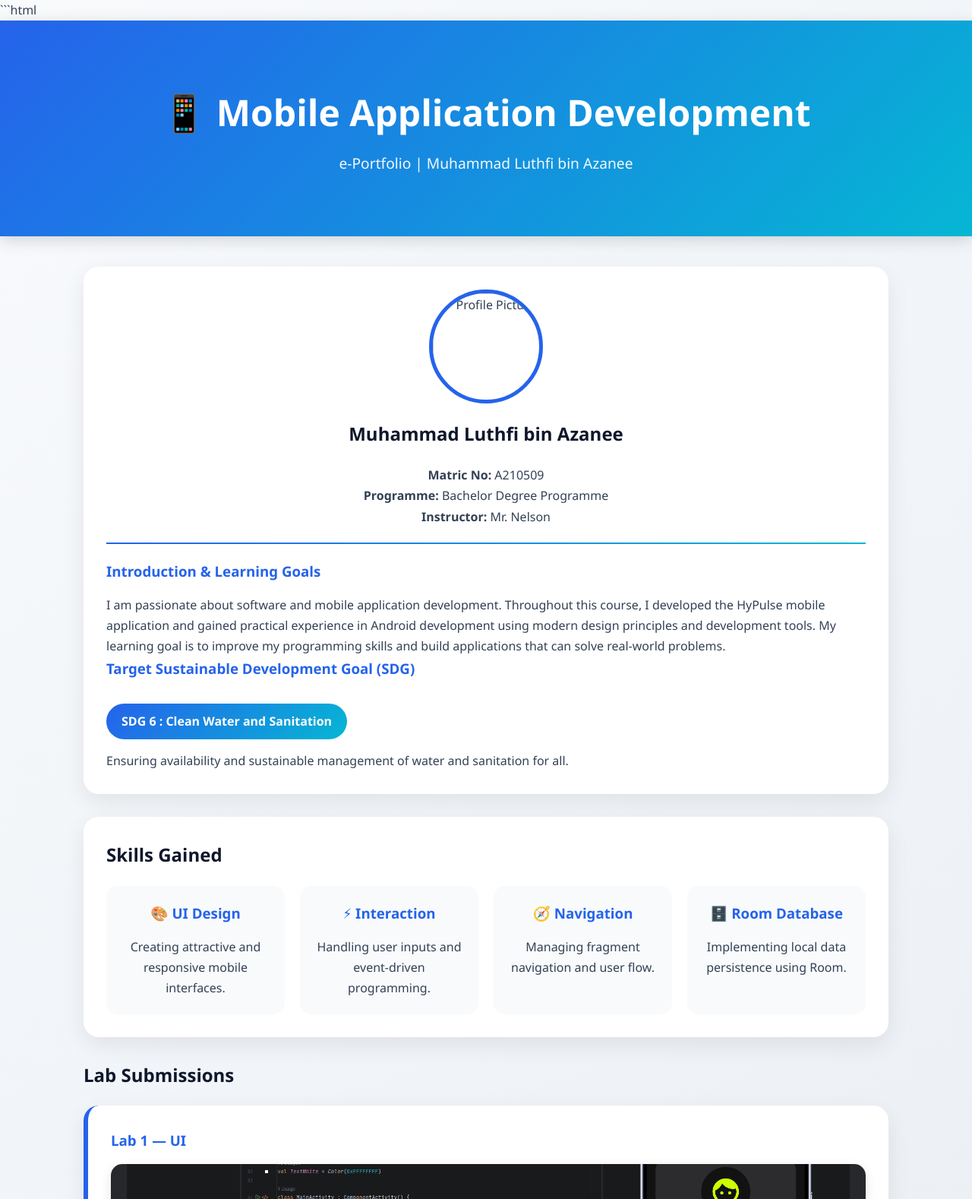
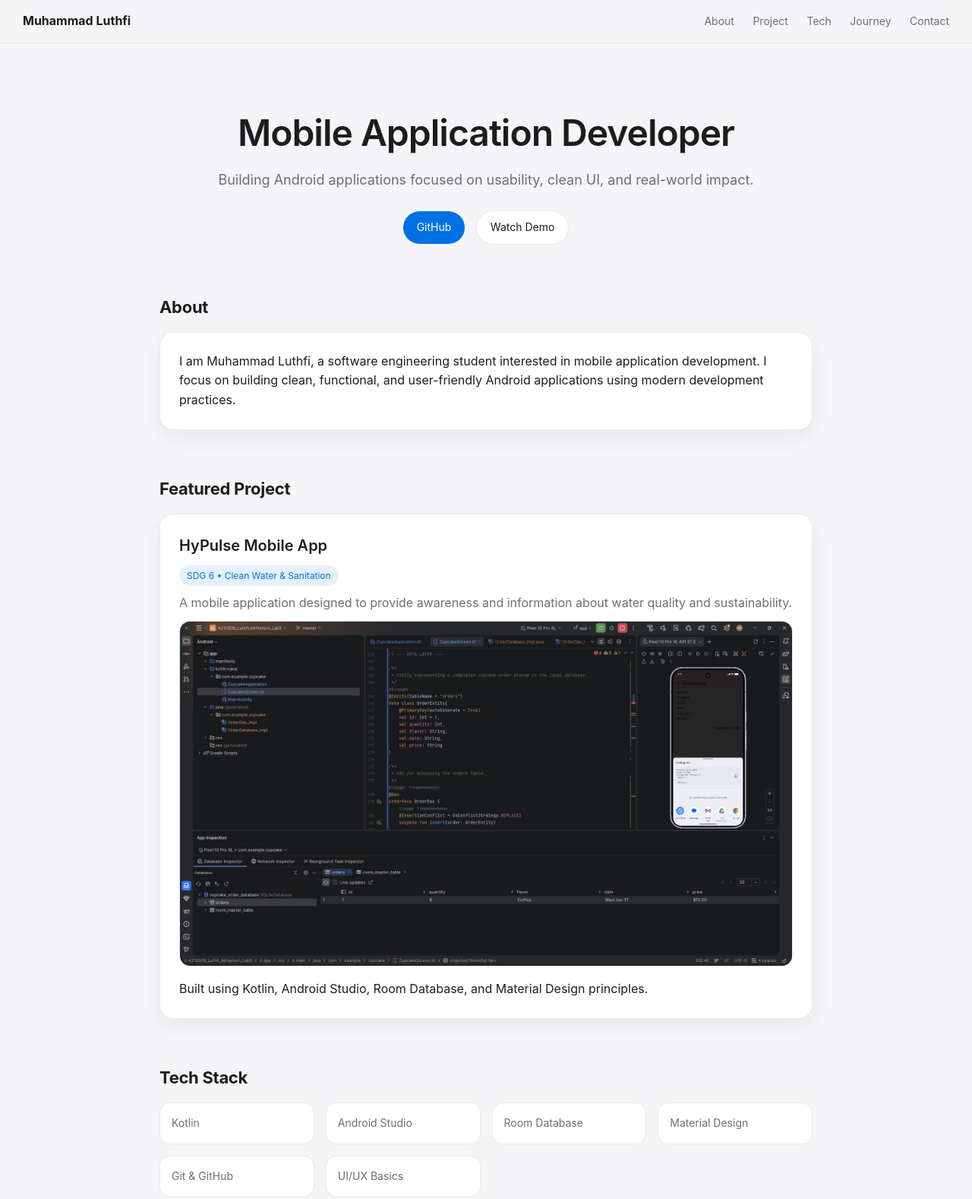
Before and after one commit to mhmmdluth/eportfolio, a plain HTML site: page index.html in a window 1280 px wide. Shown: the top 1578 px of the page at 76% size. Drawn offline with Linux system fonts and the light colour scheme.

Commit message:
Update index.html

````diff
--- a/index.html
+++ b/index.html
@@ -1,12 +1,21 @@
-```html
 <!DOCTYPE html>
 <html lang="en">
 <head>
 <meta charset="UTF-8">
 <meta name="viewport" content="width=device-width, initial-scale=1.0">
-    <title>Muhammad Luthfi | e-Portfolio</title>
+<title>Muhammad Luthfi | Developer Portfolio</title>
 
 <style>
+:root{
+    --bg:#f5f5f7;
+    --card:#ffffff;
+    --text:#1d1d1f;
+    --muted:#6e6e73;
+    --accent:#0071e3;
+    --accent2:#00c7be;
+    --border:rgba(0,0,0,0.08);
+    --shadow:0 10px 30px rgba(0,0,0,0.06);
+}
 
 *{
     margin:0;
@@ -14,403 +23,289 @@
     box-sizing:border-box;
 }
 
-        :root{
-            --primary:#2563eb;
-            --secondary:#0f172a;
-            --accent:#06b6d4;
-            --bg:#f8fafc;
-            --card:#ffffff;
-            --text:#334155;
+body{
+    font-family: -apple-system, BlinkMacSystemFont, "Segoe UI", Roboto, Helvetica, Arial;
+    background:var(--bg);
+    color:var(--text);
+    line-height:1.6;
 }
 
-        body{
-            font-family:'Segoe UI',Tahoma,Geneva,Verdana,sans-serif;
-            background:linear-gradient(135deg,#f8fafc,#e2e8f0);
-            color:var(--text);
-            line-height:1.7;
+/* NAV */
+nav{
+    position:sticky;
+    top:0;
+    backdrop-filter: blur(20px);
+    background:rgba(245,245,247,0.7);
+    border-bottom:1px solid var(--border);
+    display:flex;
+    justify-content:space-between;
+    padding:15px 30px;
+    z-index:1000;
 }
 
-        /* Hero */
-
-        header{
-            background:linear-gradient(135deg,#2563eb,#06b6d4);
-            color:white;
-            text-align:center;
-            padding:80px 20px;
-            box-shadow:0 5px 20px rgba(0,0,0,.15);
+nav a{
+    text-decoration:none;
+    color:var(--muted);
+    margin-left:20px;
+    font-size:14px;
+    transition:0.2s;
 }
 
-        header h1{
-            font-size:3rem;
-            margin-bottom:10px;
+nav a:hover{
+    color:var(--accent);
 }
 
-        header p{
-            font-size:1.2rem;
-            opacity:.95;
+/* HERO */
+.hero{
+    max-width:900px;
+    margin:80px auto 40px;
+    text-align:center;
+    padding:0 20px;
 }
 
-        .container{
-            max-width:1100px;
-            margin:auto;
-            padding:40px 20px;
+.hero h1{
+    font-size:48px;
+    font-weight:600;
+    letter-spacing:-1px;
 }
 
-        /* Cards */
-
-        .profile-card,
-        .skill-card,
-        .lab-card{
-            background:white;
-            border-radius:20px;
-            padding:30px;
-            margin-bottom:30px;
-            box-shadow:0 10px 30px rgba(0,0,0,.08);
-            transition:.3s;
+.hero p{
+    font-size:18px;
+    color:var(--muted);
+    margin-top:10px;
 }
 
-        .profile-card:hover,
-        .skill-card:hover,
-        .lab-card:hover{
-            transform:translateY(-5px);
-            box-shadow:0 15px 35px rgba(0,0,0,.12);
-        }
-
-        h2{
-            color:var(--secondary);
-            margin-bottom:20px;
-        }
-
-        h3{
-            color:var(--primary);
-            margin-bottom:15px;
-        }
-
-        hr{
-            border:none;
-            height:2px;
-            background:linear-gradient(to right,#2563eb,#06b6d4);
-            margin:20px 0;
-        }
-
-        /* Profile */
-
-        .profile{
-            text-align:center;
-        }
-
-        .avatar{
-            width:150px;
-            height:150px;
-            border-radius:50%;
-            object-fit:cover;
-            border:5px solid var(--primary);
-            margin-bottom:20px;
-        }
-
-        .sdg-badge{
-            display:inline-block;
-            margin:15px 0;
-            padding:10px 20px;
-            background:linear-gradient(135deg,#2563eb,#06b6d4);
-            color:white;
-            border-radius:50px;
-            font-weight:bold;
-        }
-
-        /* Skills */
-
-        .grid{
-            display:grid;
-            grid-template-columns:repeat(auto-fit,minmax(220px,1fr));
-            gap:20px;
-        }
-
-        .skill-box{
-            background:#f8fafc;
-            padding:20px;
-            border-radius:15px;
-            text-align:center;
-        }
-
-        /* Lab Cards */
-
-        .lab-card{
-            border-left:6px solid var(--primary);
-        }
-
-        .screenshot{
-            width:100%;
-            height:250px;
-            object-fit:cover;
-            border-radius:15px;
-            margin-bottom:20px;
-            transition:.4s;
-            box-shadow:0 5px 15px rgba(0,0,0,.1);
-        }
-
-        .screenshot:hover{
-            transform:scale(1.02);
+/* BUTTONS */
+.buttons{
+    margin-top:20px;
 }
 
 .btn{
     display:inline-block;
-            margin-top:15px;
-            padding:12px 25px;
+    padding:10px 18px;
+    border-radius:999px;
+    font-size:14px;
     text-decoration:none;
-            color:white;
-            background:linear-gradient(135deg,#2563eb,#06b6d4);
-            border-radius:50px;
-            font-weight:bold;
-            transition:.3s;
+    margin:5px;
+    transition:0.2s;
 }
 
-        .btn:hover{
-            transform:translateY(-2px);
-            box-shadow:0 10px 20px rgba(37,99,235,.3);
+.btn-primary{
+    background:var(--accent);
+    color:white;
 }
 
+.btn-primary:hover{
+    background:#005bb5;
+}
+
+.btn-secondary{
+    border:1px solid var(--border);
+    color:var(--text);
+    background:white;
+}
+
+/* SECTION */
+section{
+    max-width:900px;
+    margin:60px auto;
+    padding:0 20px;
+}
+
+h2{
+    font-size:22px;
+    margin-bottom:15px;
+    letter-spacing:-0.3px;
+}
+
+/* CARD */
+.card{
+    background:var(--card);
+    border:1px solid var(--border);
+    border-radius:18px;
+    padding:25px;
+    box-shadow:var(--shadow);
+}
+
+/* PROJECT */
+.project-title{
+    font-size:20px;
+    font-weight:600;
+}
+
+.tag{
+    display:inline-block;
+    font-size:12px;
+    padding:4px 10px;
+    border-radius:999px;
+    margin-top:10px;
+    background:rgba(0,113,227,0.1);
+    color:var(--accent);
+}
+
+/* GRID */
+.grid{
+    display:grid;
+    grid-template-columns:repeat(auto-fit,minmax(200px,1fr));
+    gap:15px;
+}
+
+.skill{
+    padding:15px;
+    border-radius:14px;
+    border:1px solid var(--border);
+    background:white;
+    font-size:14px;
+    color:var(--muted);
+}
+
+/* JOURNEY */
+.timeline{
+    border-left:2px solid var(--border);
+    padding-left:20px;
+}
+
+.step{
+    margin-bottom:20px;
+}
+
+.step strong{
+    color:var(--text);
+}
+
+/* IMAGES */
+img{
+    width:100%;
+    border-radius:14px;
+    border:1px solid var(--border);
+    margin-top:10px;
+}
+
+/* FOOTER */
 footer{
     text-align:center;
-            padding:30px;
-            color:#64748b;
+    padding:40px;
+    color:var(--muted);
+    font-size:13px;
 }
+</style>
+</head>
 
-        @media(max-width:768px){
-
-            header h1{
-                font-size:2.2rem;
-            }
-
-            .avatar{
-                width:120px;
-                height:120px;
-            }
-
-        }
-
-    </style>
-
-</head>
 <body>
 
-<header>
+<nav>
+    <div><strong>Muhammad Luthfi</strong></div>
+    <div>
+        <a href="#about">About</a>
+        <a href="#project">Project</a>
+        <a href="#skills">Tech</a>
+        <a href="#journey">Journey</a>
+        <a href="#contact">Contact</a>
+    </div>
+</nav>
 
-    <h1>📱 Mobile Application Development</h1>
-    <p>e-Portfolio | Muhammad Luthfi bin Azanee</p>
+<!-- HERO -->
+<div class="hero">
+    <h1>Mobile Application Developer</h1>
+    <p>Building Android applications focused on usability, clean UI, and real-world impact.</p>
 
-</header>
+    <div class="buttons">
+        <a class="btn btn-primary" href="https://github.com/">GitHub</a>
+        <a class="btn btn-secondary" href="https://youtu.be/">Watch Demo</a>
+    </div>
+</div>
 
-<div class="container">
+<!-- ABOUT -->
+<section id="about">
+    <h2>About</h2>
+    <div class="card">
+        I am Muhammad Luthfi, a software engineering student interested in
+        mobile application development. I focus on building clean, functional,
+        and user-friendly Android applications using modern development practices.
+    </div>
+</section>
 
-    <!-- Profile -->
+<!-- PROJECT -->
+<section id="project">
+    <h2>Featured Project</h2>
+    <div class="card">
+        <div class="project-title">HyPulse Mobile App</div>
 
-    <section class="profile-card">
+        <div class="tag">SDG 6 • Clean Water & Sanitation</div>
 
-        <div class="profile">
+        <p style="margin-top:10px;color:var(--muted);">
+            A mobile application designed to provide awareness and information
+            about water quality and sustainability.
+        </p>
 
-            <!-- Replace with your image -->
-            <img src="images/profile.jpg" class="avatar" alt="Profile Picture">
+        <img src="images/Lab 5.png" alt="Project Screenshot">
 
-            <h2>Muhammad Luthfi bin Azanee</h2>
+        <p style="margin-top:10px;">
+            Built using Kotlin, Android Studio, Room Database, and Material Design principles.
+        </p>
+    </div>
+</section>
 
-            <p><strong>Matric No:</strong> A210509</p>
-            <p><strong>Programme:</strong> Bachelor Degree Programme</p>
-            <p><strong>Instructor:</strong> Mr. Nelson</p>
+<!-- SKILLS -->
+<section id="skills">
+    <h2>Tech Stack</h2>
+    <div class="grid">
+
+        <div class="skill">Kotlin</div>
+        <div class="skill">Android Studio</div>
+        <div class="skill">Room Database</div>
+        <div class="skill">Material Design</div>
+        <div class="skill">Git & GitHub</div>
+        <div class="skill">UI/UX Basics</div>
 
     </div>
-
-        <hr>
-
-        <h3>Introduction & Learning Goals</h3>
-
-        <p>
-            I am passionate about software and mobile application development.
-            Throughout this course, I developed the HyPulse mobile application
-            and gained practical experience in Android development using
-            modern design principles and development tools.
-            My learning goal is to improve my programming skills and build
-            applications that can solve real-world problems.
-        </p>
-
-        <h3>Target Sustainable Development Goal (SDG)</h3>
-
-        <div class="sdg-badge">
-            SDG 6 : Clean Water and Sanitation
-        </div>
-
-        <p>
-            Ensuring availability and sustainable management
-            of water and sanitation for all.
-        </p>
-
 </section>
 
-    <!-- Skills -->
+<!-- JOURNEY -->
+<section id="journey">
+    <h2>Development Journey</h2>
+    <div class="card">
 
-    <section class="skill-card">
+        <div class="timeline">
 
-        <h2>Skills Gained</h2>
-
-        <div class="grid">
-
-            <div class="skill-box">
-                <h3>🎨 UI Design</h3>
-                <p>Creating attractive and responsive mobile interfaces.</p>
-            </div>
-
-            <div class="skill-box">
-                <h3>⚡ Interaction</h3>
-                <p>Handling user inputs and event-driven programming.</p>
-            </div>
-
-            <div class="skill-box">
-                <h3>🧭 Navigation</h3>
-                <p>Managing fragment navigation and user flow.</p>
-            </div>
-
-            <div class="skill-box">
-                <h3>🗄️ Room Database</h3>
-                <p>Implementing local data persistence using Room.</p>
-            </div>
-
-        </div>
-
-    </section>
-
-    <h2 style="margin-bottom:20px;">Lab Submissions</h2>
-
-    <!-- Lab 1 -->
-
-    <div class="lab-card">
-
-        <h3>Lab 1 — UI</h3>
-
-        <img src="images/Lab 1.png"
-        class="screenshot"
-        alt="Lab 1">
-
-        <p>
-            <strong>Reflection:</strong>
-            I learned how to design the user interface layout
-            for my HyPulse application.
-        </p>
-
-        <a href="https://youtu.be/WP9Z_yU7vYI"
-        target="_blank"
-        class="btn">
-        📺 Watch Demo
-        </a>
-
-    </div>
-
-    <!-- Lab 2 -->
-
-    <div class="lab-card">
-
-        <h3>Lab 2 — Interaction</h3>
-
-        <img src="images/Lab 2.png"
-        class="screenshot"
-        alt="Lab 2">
-
-        <p>
-            <strong>Reflection:</strong>
-            I learned how to handle user inputs,
-            click listeners and dynamic state updates.
-        </p>
-
-        <a href="https://youtu.be/SFWcefCizJ0"
-        target="_blank"
-        class="btn">
-        📺 Watch Demo
-        </a>
-
-    </div>
-
-    <!-- Lab 3 -->
-
-    <div class="lab-card">
-
-        <h3>Lab 3 — Material Design</h3>
-
-        <img src="images/Lab 3.png"
-        class="screenshot"
-        alt="Lab 3">
-
-        <p>
-            <strong>Reflection:</strong>
-            I learned how to implement Material Design
-            components and themes.
-        </p>
-
-        <a href="https://youtu.be/tFTuZEGdKZM"
-        target="_blank"
-        class="btn">
-        📺 Watch Demo
-        </a>
-
-    </div>
-
-    <!-- Lab 4 -->
-
-    <div class="lab-card">
-
-        <h3>Lab 4 — Navigation</h3>
-
-        <img src="images/Lab 4.png"
-        class="screenshot"
-        alt="Lab 4">
-
-        <p>
-            <strong>Reflection:</strong>
-            I learned how to create smooth navigation
-            using fragments and navigation graphs.
-        </p>
-
-        <a href="https://youtu.be/wYI6vQZBcgM"
-        target="_blank"
-        class="btn">
-        📺 Watch Demo
-        </a>
-
-    </div>
-
-    <!-- Lab 5 -->
-
-    <div class="lab-card">
-
-        <h3>Lab 5 — Room Database</h3>
-
-        <img src="images/Lab 5.png"
-        class="screenshot"
-        alt="Lab 5">
-
-        <p>
-            <strong>Reflection:</strong>
-            I learned how to implement local data storage
-            using Room Database, Entities and DAOs.
-        </p>
-
-        <a href="https://youtu.be/YDvXIu-EyYs"
-        target="_blank"
-        class="btn">
-        📺 Watch Demo
-        </a>
+            <div class="step"><strong>Lab 1</strong> — UI Design</div>
+            <div class="step"><strong>Lab 2</strong> — User Interaction</div>
+            <div class="step"><strong>Lab 3</strong> — Material Design</div>
+            <div class="step"><strong>Lab 4</strong> — Navigation</div>
+            <div class="step"><strong>Lab 5</strong> — Room Database</div>
 
         </div>
 
     </div>
+</section>
+
+<!-- GALLERY -->
+<section>
+    <h2>Gallery</h2>
+    <div class="grid">
+
+        <img src="images/Lab 1.png">
+        <img src="images/Lab 2.png">
+        <img src="images/Lab 3.png">
+        <img src="images/Lab 4.png">
+        <img src="images/Lab 5.png">
+
+    </div>
+</section>
+
+<!-- CONTACT -->
+<section id="contact">
+    <h2>Contact</h2>
+    <div class="card">
+        <p><strong>Email:</strong> your-email@example.com</p>
+        <p><strong>GitHub:</strong> github.com/yourname</p>
+        <p><strong>LinkedIn:</strong> linkedin.com/in/yourname</p>
+    </div>
+</section>
 
 <footer>
-
-    <p>
-        © 2026 Muhammad Luthfi bin Azanee |
-        Mobile Application Development e-Portfolio
-    </p>
-
+    © 2026 Muhammad Luthfi — Built with a clean Apple-inspired design
 </footer>
 
 </body>
 </html>
-```
````
Lines whose indentation alone changed are shown as unchanged.
